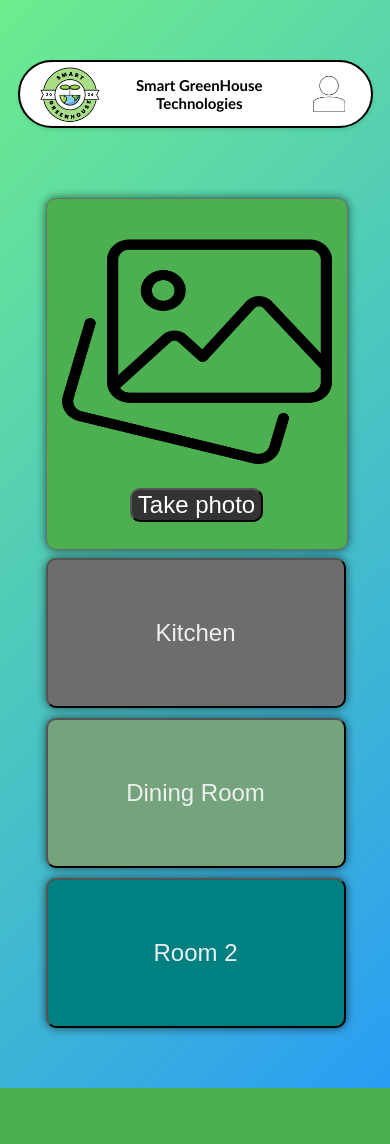
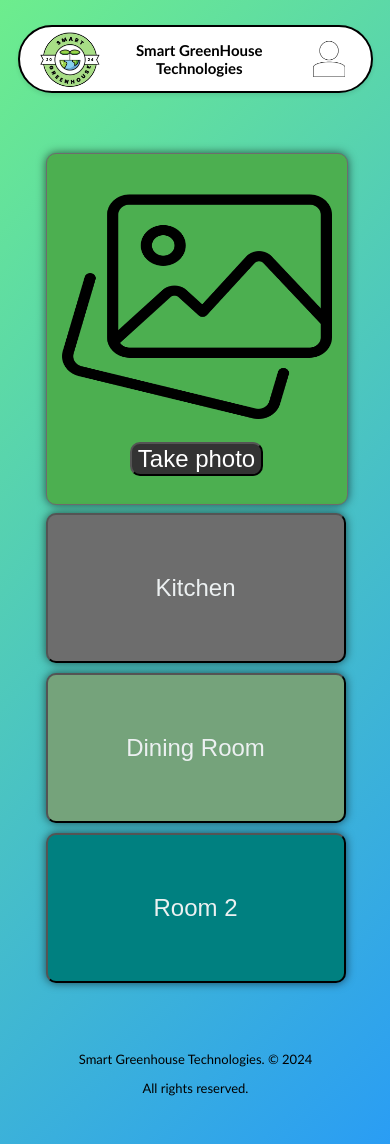
Before and after one commit to 04esteban04/custom-greenhouse-monitoring, a Flask app: page /home in a window 390 px wide. Before the commit the page ends 1088 px from the top, so only its background shows below. Run offline with Flask 3, Linux system fonts and the light colour scheme; the visitor is signed in with stand-in values (Sample User, id 1).

Commit message:
Fix: fix mobile styling and add footer

```diff
--- a/app/static/css/styles.css
+++ b/app/static/css/styles.css
@@ -6,13 +6,11 @@ body {
     justify-content: center;
     align-items: center;
     height: 100vh;
-    font-family: 'Arial', sans-serif;
+    font-family: "Gill Sans", sans-serif;
     background: linear-gradient(135deg, #6ded8d, #2a9df4);
 }
 
-
 /* Login page styles */
-
 #root{
     width: 100%;
     height: 100%;
@@ -73,7 +71,6 @@ body {
     padding-left: 10px;
 }
 
-
 .submit-button {
     width: 50%;
     padding: 10px;
@@ -114,9 +111,7 @@ body {
     }
 }
 
-
 /* Home page styles */
-
 .home-container {
     display: flex;
     flex-direction: column;
@@ -126,7 +121,6 @@ body {
 }
 
 /* Navbar styles */
-
 .navbar {
     display: flex;
     justify-content: space-between;
@@ -165,7 +159,6 @@ body {
 
 .navbar-message{
     text-align: center;
-    font-family: "Gill Sans", sans-serif;
     font-size: 25px;
 }
 
@@ -222,7 +215,6 @@ body {
 }
 
 /* Grid container styles */
-
 .grid-container {
     display: grid;
     grid-template-columns: repeat(4, 1fr);
@@ -245,7 +237,6 @@ body {
 }
 
 /* Button styles */
-
 .roomButton {
     color: white;
     font-size: 1.5em;
@@ -278,7 +269,6 @@ body {
 .diningRoom:hover {
     background-color: #A4C2A8;
 }
-
 
 .room2{
     background-color: teal;
@@ -315,7 +305,6 @@ body {
 }
 
 /* Camera styles */
-
 .camera-container {
     grid-column: 1/3;
     grid-row: 1/4;
@@ -422,11 +411,33 @@ body {
     color: white;
 }
 
+/* Footer styles */
+.footer{
+    display: flex;
+    flex-direction: column;
+    text-align: center;
+    margin: 10px;
+    margin-top: 50px;
+    font-size: large;
+}
 
+.footer .details{
+    margin: 5px;
+}
+
+/* Mobile styles */
 @media (min-width: 100px) and (max-width: 768px) {
 
     body{
         height: auto;
+    }
+
+    #login-mainContainer{
+        height: 100vh;
+    }
+
+    .login-container {
+        height: 90vh;
     }
 
     .home-container {
@@ -438,7 +449,7 @@ body {
         grid-template-columns: 1fr 300px 1fr;
         grid-template-rows: 350px repeat(3, 150px);
         grid-gap: 10px;
-        margin-top: 70px;
+        margin-top: 60px;
         margin-bottom: 40px;
 
         width: 90dvw;
@@ -454,7 +465,7 @@ body {
         min-width: 350px;
         max-width: 700px;
         height: 4em;
-        margin-top: 40px;
+        margin-top: 5px;
     }
 
     .navbar-logo {
@@ -473,7 +484,6 @@ body {
     }
 
     /* Button styles */
-
     .kitchen{
         grid-column: 2/3;
         grid-row: 2/3;
@@ -490,7 +500,6 @@ body {
     }
 
     /* Camera styles */
-
     .camera-container {
         grid-column: 2/3;
         grid-row: 1/2;
@@ -531,4 +540,9 @@ body {
     .lights-toggle {
         display: none;
     }
+
+    .footer{
+        margin-top: 10px;
+        font-size: small;
+    }
 }
--- /dev/null
+++ b/app/templates/components/footer.html
@@ -0,0 +1,10 @@
+<footer class="footer">
+    <div class="details">
+        <p>
+            Smart Greenhouse Technologies. © 2024
+        </p>
+        <p>
+            All rights reserved.
+        </p>
+    </div>
+</footer>
--- a/app/templates/home.html
+++ b/app/templates/home.html
@@ -29,6 +29,8 @@
 
     {% include 'components/toggleLights.html' %}
 
+    {% include 'components/footer.html' %}
+
 </div>
 
 <script src="{{ url_for('static', filename='js/home.js') }}"></script>
```
